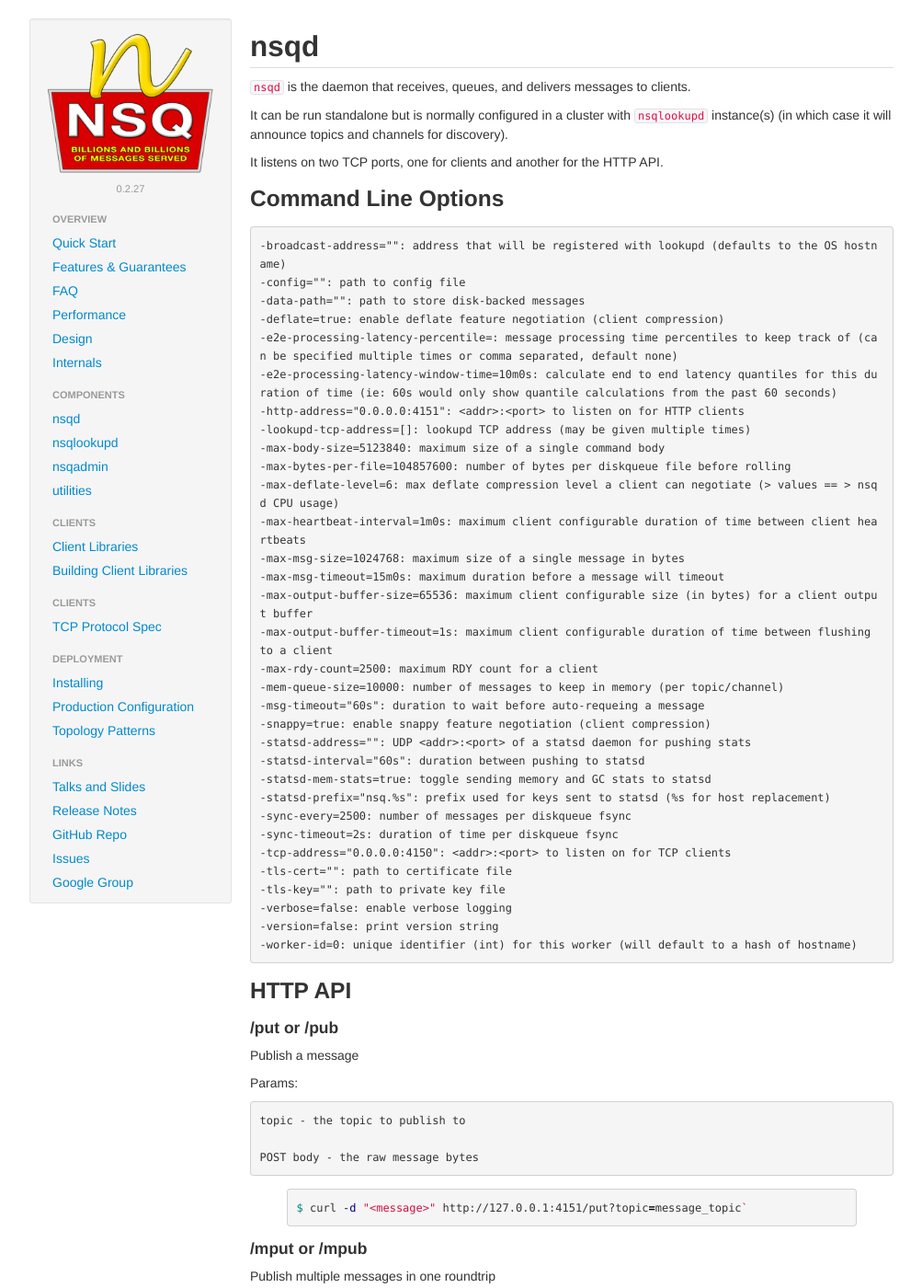
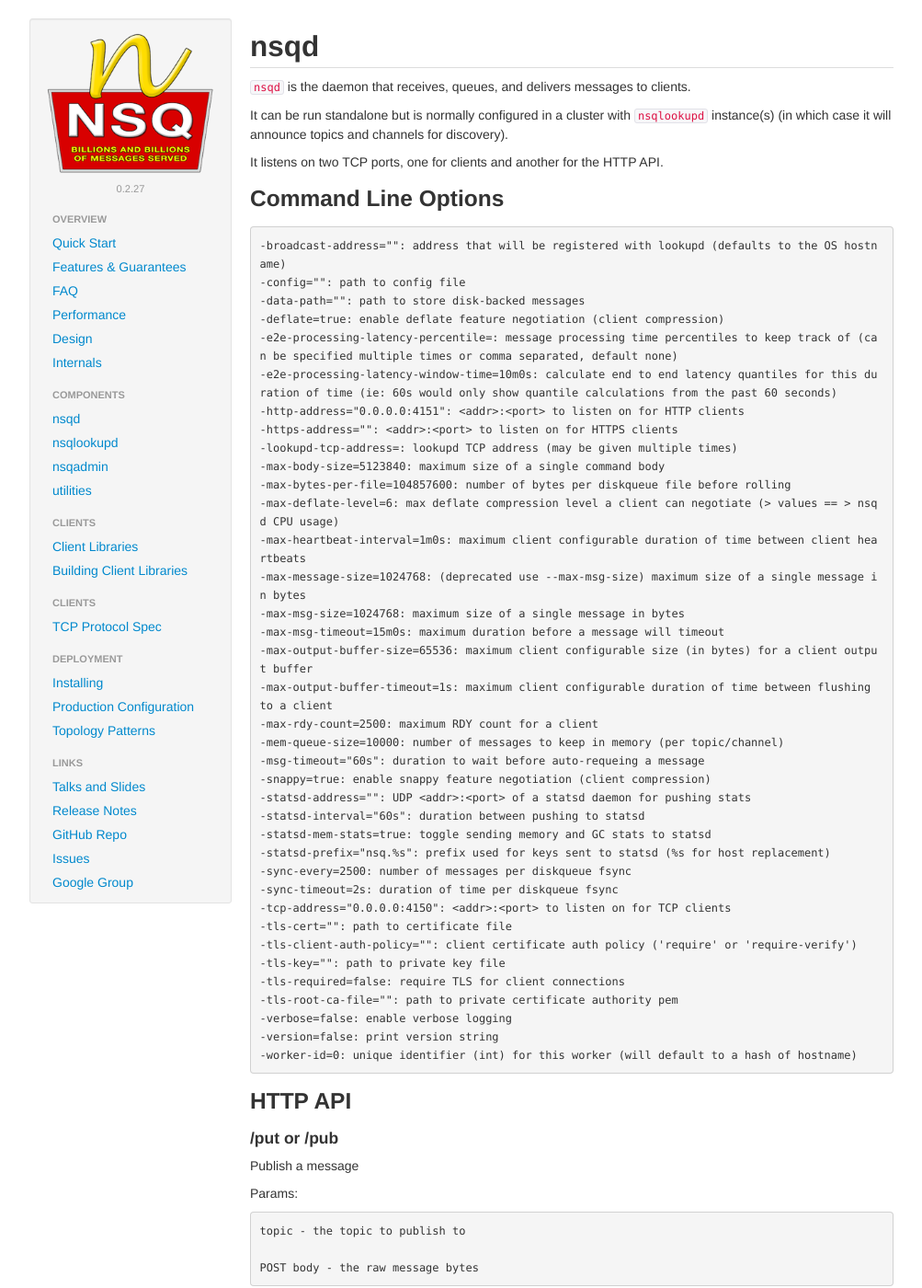
Before and after one commit to nsqio/nsq, a Jekyll site: the page built from _posts/2012-12-01-nsqd.md, in a window 1280 px wide and 1400 px high. Shown: the whole window at 92% size, without its empty margins (138-1141 px from the left). Built offline with Jekyll 4.4.1, drawn with Linux system fonts in a browser that asks for light colours; some of the changed text lies outside the part shown.

Commit message:
update nsqd docs

```diff
--- a/_posts/2012-12-01-nsqd.md
+++ b/_posts/2012-12-01-nsqd.md
@@ -21,11 +21,13 @@
     -e2e-processing-latency-percentile=: message processing time percentiles to keep track of (can be specified multiple times or comma separated, default none)
     -e2e-processing-latency-window-time=10m0s: calculate end to end latency quantiles for this duration of time (ie: 60s would only show quantile calculations from the past 60 seconds)
     -http-address="0.0.0.0:4151": <addr>:<port> to listen on for HTTP clients
-    -lookupd-tcp-address=[]: lookupd TCP address (may be given multiple times)
+    -https-address="": <addr>:<port> to listen on for HTTPS clients
+    -lookupd-tcp-address=: lookupd TCP address (may be given multiple times)
     -max-body-size=5123840: maximum size of a single command body
     -max-bytes-per-file=104857600: number of bytes per diskqueue file before rolling
     -max-deflate-level=6: max deflate compression level a client can negotiate (> values == > nsqd CPU usage)
     -max-heartbeat-interval=1m0s: maximum client configurable duration of time between client heartbeats
+    -max-message-size=1024768: (deprecated use --max-msg-size) maximum size of a single message in bytes
     -max-msg-size=1024768: maximum size of a single message in bytes
     -max-msg-timeout=15m0s: maximum duration before a message will timeout
     -max-output-buffer-size=65536: maximum client configurable size (in bytes) for a client output buffer
@@ -42,7 +44,10 @@
     -sync-timeout=2s: duration of time per diskqueue fsync
     -tcp-address="0.0.0.0:4150": <addr>:<port> to listen on for TCP clients
     -tls-cert="": path to certificate file
+    -tls-client-auth-policy="": client certificate auth policy ('require' or 'require-verify')
     -tls-key="": path to private key file
+    -tls-required=false: require TLS for client connections
+    -tls-root-ca-file="": path to private certificate authority pem
     -verbose=false: enable verbose logging
     -version=false: print version string
     -worker-id=0: unique identifier (int) for this worker (will default to a hash of hostname)
@@ -130,6 +135,22 @@
     topic - the existing topic
     channel - the existing channel to empty
 
+#### /pause_topic
+
+Pause message flow to all channels on an existing topic (messages will queue at *topic*)
+
+Params:
+
+    topic - the existing topic
+
+#### /unpause_topic
+
+Resume message flow to channels of an existing, paused, topic
+
+Params:
+
+    topic - the existing topic
+
 #### /pause_channel
 
 Pause message flow to consumers of an existing channel (messages will queue)
@@ -208,6 +229,18 @@
 
 When `nsqd` is configured with `--tls-cert` and `--tls-key` clients can negotiate upgrading their
 connection to TLS for enhanced security.
+
+Additionally, you can *require* that clients negotiate TLS with `--tls-required` (as of `nsqd`
+`0.2.28+`).
+
+You can configure an `nsqd` client certificate policy via `--tls-client-auth-policy` (`require` or
+`require-verify`):
+
+ * `require` - the client must offer a certificate, otherwise rejected
+ * `require-verify` - the client must offer a valid certificate according to the default CA
+                      or the chain specified by `--tls-root-ca-file`, otherwise rejected
+
+This can be used as a form of client authentication (as of `nsqd` `0.2.28+`).
 
 If you want to generate a password-less self-signed certificate using openssl:
 
```
